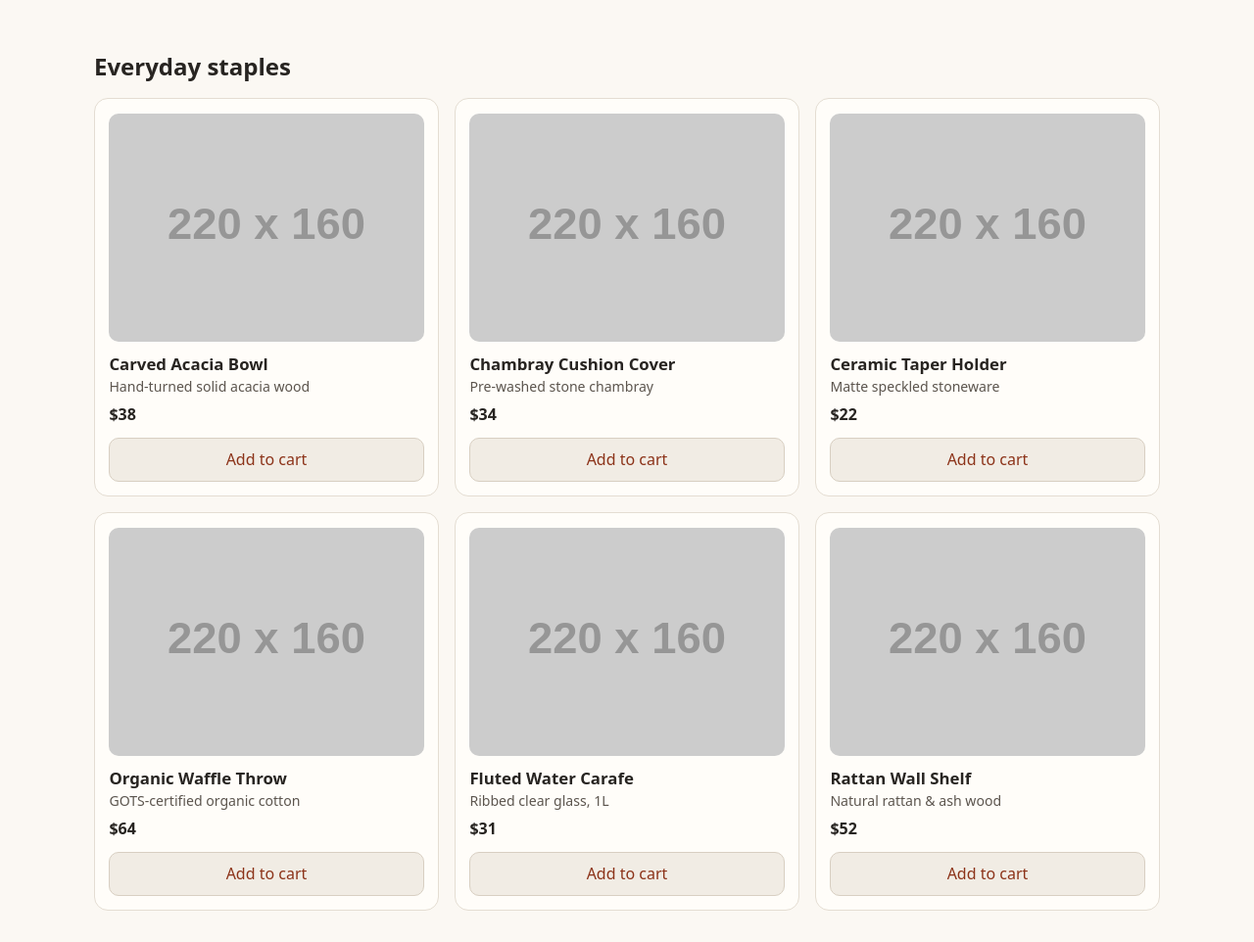
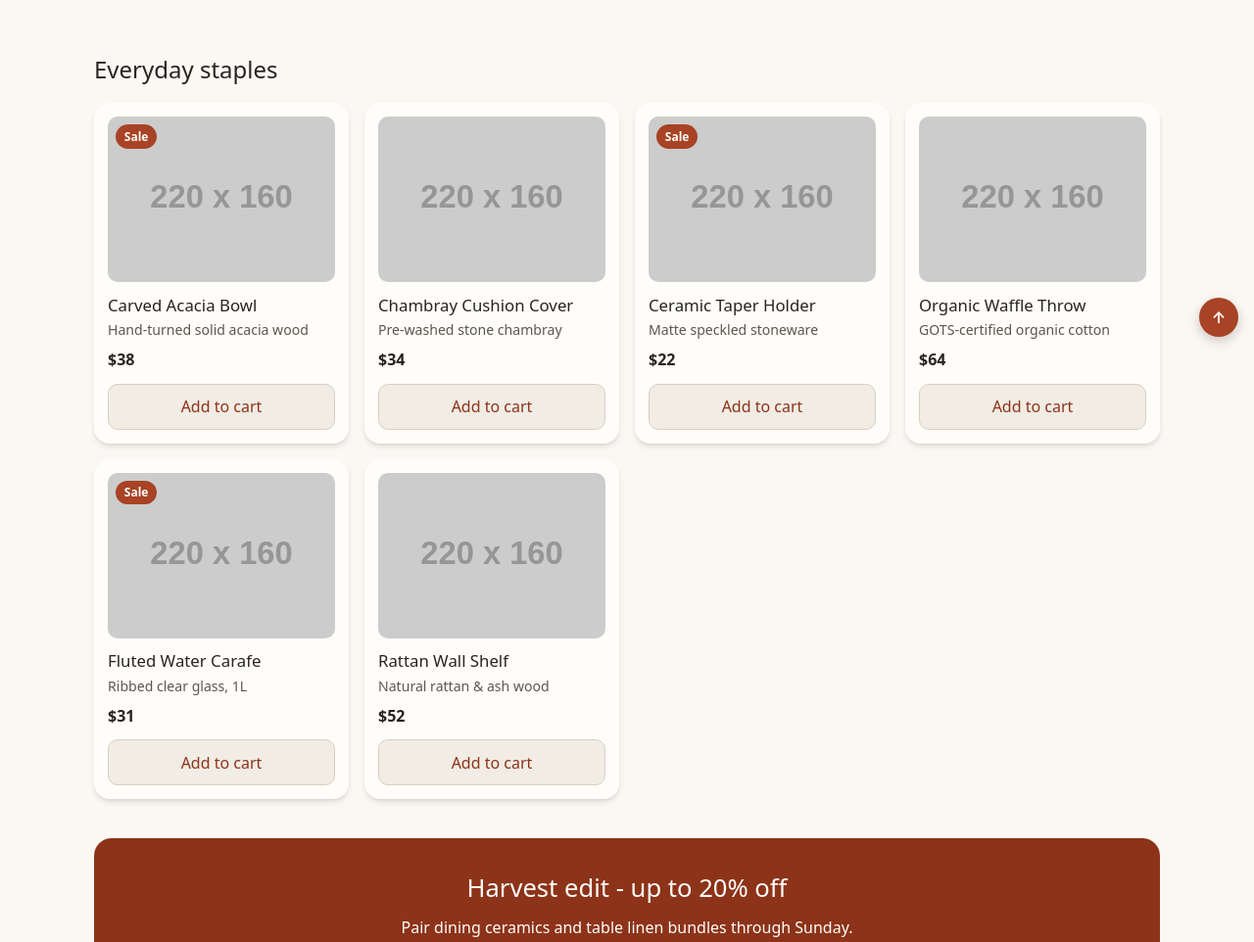
Before and after one commit to rohitakumarlh26300464-a11y/ecommerce, a plain HTML site: page index.html in a window 1280 px wide. Shown: the part 440-1402 px from the top of the page at 98% size. Drawn offline with nearby package versions, Linux system fonts and the light colour scheme; placeholder pictures from the web are drawn by us.

Commit message:
Add files via upload
2

```diff
--- a/index.html
+++ b/index.html
@@ -4,9 +4,10 @@
   <meta charset="UTF-8" />
   <meta name="viewport" content="width=device-width, initial-scale=1" />
   <title>Solis &amp; Grain - Timber, Linen &amp; Ceramic Goods</title>
+  <script src="https://cdn.jsdelivr.net/npm/@tailwindcss/browser@4"></script>
   <link rel="stylesheet" href="style.css" />
 </head>
-<body id="top">
+<body>
 
   <header class="site-header">
     <div class="header-inner">
@@ -24,7 +25,7 @@
     </div>
   </header>
 
-  <main>
+  <main id="top">
     <section class="hero" aria-labelledby="hero-title">
       <div class="hero-copy">
         <p class="hero-eyebrow">New autumn batch</p>
@@ -40,64 +41,79 @@
     <section class="products" id="products" aria-labelledby="products-title">
       <h2 id="products-title">Everyday staples</h2>
 
-      <ul class="product-grid">
+      <ul class="product-grid grid grid-cols-[repeat(auto-fit,minmax(220px,1fr))] gap-4">
         <li class="product-card">
-          <article>
+          <article class="flex h-full flex-col rounded-2xl bg-[#FFFDF9] p-3.5 shadow-md">
+            <div class="product-media">
               <img src="https://via.placeholder.com/220x160?text=Acacia+Bowl" alt="Carved Acacia Bowl on a wooden table" />
+              <span class="badge">Sale</span>
+            </div>
             <h3 class="product-title">Carved Acacia Bowl</h3>
             <p class="product-meta">Hand-turned solid acacia wood</p>
             <p class="product-price">$38</p>
-            <button class="btn btn-add" type="button">Add to cart</button>
+            <button class="btn btn-add mt-auto w-full" type="button">Add to cart</button>
           </article>
         </li>
 
         <li class="product-card">
-          <article>
+          <article class="flex h-full flex-col rounded-2xl bg-[#FFFDF9] p-3.5 shadow-md">
+            <div class="product-media">
               <img src="https://via.placeholder.com/220x160?text=Chambray+Cushion" alt="Chambray Cushion Cover on a bench" />
+            </div>
             <h3 class="product-title">Chambray Cushion Cover</h3>
             <p class="product-meta">Pre-washed stone chambray</p>
             <p class="product-price">$34</p>
-            <button class="btn btn-add" type="button">Add to cart</button>
+            <button class="btn btn-add mt-auto w-full" type="button">Add to cart</button>
           </article>
         </li>
 
         <li class="product-card">
-          <article>
+          <article class="flex h-full flex-col rounded-2xl bg-[#FFFDF9] p-3.5 shadow-md">
+            <div class="product-media">
               <img src="https://via.placeholder.com/220x160?text=Taper+Holder" alt="Ceramic Taper Holder on a shelf" />
+              <span class="badge">Sale</span>
+            </div>
             <h3 class="product-title">Ceramic Taper Holder</h3>
             <p class="product-meta">Matte speckled stoneware</p>
             <p class="product-price">$22</p>
-            <button class="btn btn-add" type="button">Add to cart</button>
+            <button class="btn btn-add mt-auto w-full" type="button">Add to cart</button>
           </article>
         </li>
 
         <li class="product-card">
-          <article>
+          <article class="flex h-full flex-col rounded-2xl bg-[#FFFDF9] p-3.5 shadow-md">
+            <div class="product-media">
               <img src="https://via.placeholder.com/220x160?text=Waffle+Throw" alt="Organic Waffle Throw draped over seating" />
+            </div>
             <h3 class="product-title">Organic Waffle Throw</h3>
             <p class="product-meta">GOTS-certified organic cotton</p>
             <p class="product-price">$64</p>
-            <button class="btn btn-add" type="button">Add to cart</button>
+            <button class="btn btn-add mt-auto w-full" type="button">Add to cart</button>
           </article>
         </li>
 
         <li class="product-card">
-          <article>
+          <article class="flex h-full flex-col rounded-2xl bg-[#FFFDF9] p-3.5 shadow-md">
+            <div class="product-media">
               <img src="https://via.placeholder.com/220x160?text=Water+Carafe" alt="Fluted Water Carafe beside a tumbler" />
+              <span class="badge">Sale</span>
+            </div>
             <h3 class="product-title">Fluted Water Carafe</h3>
             <p class="product-meta">Ribbed clear glass, 1L</p>
             <p class="product-price">$31</p>
-            <button class="btn btn-add" type="button">Add to cart</button>
+            <button class="btn btn-add mt-auto w-full" type="button">Add to cart</button>
           </article>
         </li>
 
         <li class="product-card">
-          <article>
+          <article class="flex h-full flex-col rounded-2xl bg-[#FFFDF9] p-3.5 shadow-md">
+            <div class="product-media">
               <img src="https://via.placeholder.com/220x160?text=Wall+Shelf" alt="Rattan Wall Shelf mounted on a neutral wall" />
+            </div>
             <h3 class="product-title">Rattan Wall Shelf</h3>
             <p class="product-meta">Natural rattan &amp; ash wood</p>
             <p class="product-price">$52</p>
-            <button class="btn btn-add" type="button">Add to cart</button>
+            <button class="btn btn-add mt-auto w-full" type="button">Add to cart</button>
           </article>
         </li>
       </ul>
@@ -136,5 +152,7 @@
     <p class="footer-legal">Student practice build. © 2026 Solis &amp; Grain.</p>
   </footer>
 
+  <a class="to-top" href="#top" aria-label="Back to top">&uarr;</a>
+
 </body>
 </html>
--- a/style.css
+++ b/style.css
@@ -19,8 +19,15 @@ ul {
   padding: 0;
 }
 
-/* Header & Flexbox Navigation */
+img {
+  max-width: 100%;
+}
+
+/* Sticky Header & Flexbox Navigation */
 .site-header {
+  position: sticky;
+  top: 0;
+  z-index: 40;
   border-bottom: 1px solid #E4DDD2;
   background: #FFFDF9;
 }
@@ -39,6 +46,10 @@ ul {
   font-size: 1.15rem;
   text-decoration: none;
   color: #A84325;
+}
+
+.main-nav {
+  display: none;
 }
 
 .main-nav ul {
@@ -63,7 +74,7 @@ ul {
   cursor: pointer;
 }
 
-/* Hero Section with grid-template-areas */
+/* Hero Section (mobile-first base: stacked) */
 .hero {
   max-width: 1120px;
   margin: 1.25rem auto 0;
@@ -71,8 +82,8 @@ ul {
   display: grid;
   gap: 1.5rem;
   align-items: center;
-  grid-template-columns: 1.1fr 0.9fr;
-  grid-template-areas: "copy art";
+  grid-template-columns: 1fr;
+  grid-template-areas: "copy" "art";
 }
 
 .hero-copy {
@@ -93,7 +104,7 @@ ul {
 }
 
 .hero h1 {
-  font-size: 2.2rem;
+  font-size: clamp(1.75rem, 5vw, 2.2rem);
   line-height: 1.15;
   margin: 0.3rem 0;
 }
@@ -122,7 +133,7 @@ ul {
   color: #FFFDF9;
 }
 
-/* Product Grid */
+/* Reflowing Product Grid & Badge Positioning */
 .products {
   max-width: 1120px;
   margin: 2.5rem auto 0;
@@ -136,22 +147,30 @@ ul {
 
 .product-grid {
   display: grid;
-  grid-template-columns: repeat(3, 1fr);
+  grid-template-columns: repeat(auto-fit, minmax(220px, 1fr));
   gap: 1rem;
 }
 
-.product-card article {
-  background: #FFFDF9;
-  border: 1px solid #E4DDD2;
-  border-radius: 14px;
-  padding: 0.9rem;
-  height: 100%;
+.product-media {
+  position: relative;
 }
 
-.product-card img {
+.product-media img {
   width: 100%;
   border-radius: 10px;
   display: block;
+}
+
+.badge {
+  position: absolute;
+  top: 8px;
+  left: 8px;
+  background: #A84325;
+  color: #FFFDF9;
+  font-size: 0.75rem;
+  font-weight: 700;
+  padding: 0.2rem 0.55rem;
+  border-radius: 999px;
 }
 
 .product-title {
@@ -171,7 +190,6 @@ ul {
 }
 
 .btn-add {
-  width: 100%;
   font: inherit;
   text-align: center;
   background: #F1ECE4;
@@ -210,7 +228,7 @@ ul {
   color: #8C3319;
 }
 
-/* Footer Grid */
+/* Footer Grid (mobile-first base: 1 column) */
 .site-footer {
   margin-top: 3rem;
   background: #272421;
@@ -222,7 +240,7 @@ ul {
   margin: 0 auto;
   padding: 2rem 1rem 1.25rem;
   display: grid;
-  grid-template-columns: 2fr 1fr 1fr;
+  grid-template-columns: 1fr;
   gap: 1.5rem;
 }
 
@@ -255,3 +273,40 @@ ul {
   font-size: 0.82rem;
   border-top: 1px solid #413C37;
 }
+
+/* Fixed Back-to-Top Link */
+.to-top {
+  position: fixed;
+  right: 16px;
+  bottom: 16px;
+  z-index: 40;
+  width: 2.5rem;
+  height: 2.5rem;
+  display: grid;
+  place-items: center;
+  border-radius: 999px;
+  background: #A84325;
+  color: #FFFDF9;
+  text-decoration: none;
+  font-weight: 700;
+  box-shadow: 0 4px 12px rgba(0, 0, 0, 0.2);
+}
+
+/* 600px and wider: footer in three columns */
+@media (min-width: 600px) {
+  .footer-inner {
+    grid-template-columns: 2fr 1fr 1fr;
+  }
+}
+
+/* 900px and wider: side-by-side hero & visible navigation */
+@media (min-width: 900px) {
+  .hero {
+    grid-template-columns: 1.1fr 0.9fr;
+    grid-template-areas: "copy art";
+  }
+
+  .main-nav {
+    display: block;
+  }
+}
```
Lines whose indentation alone changed are shown as unchanged.
